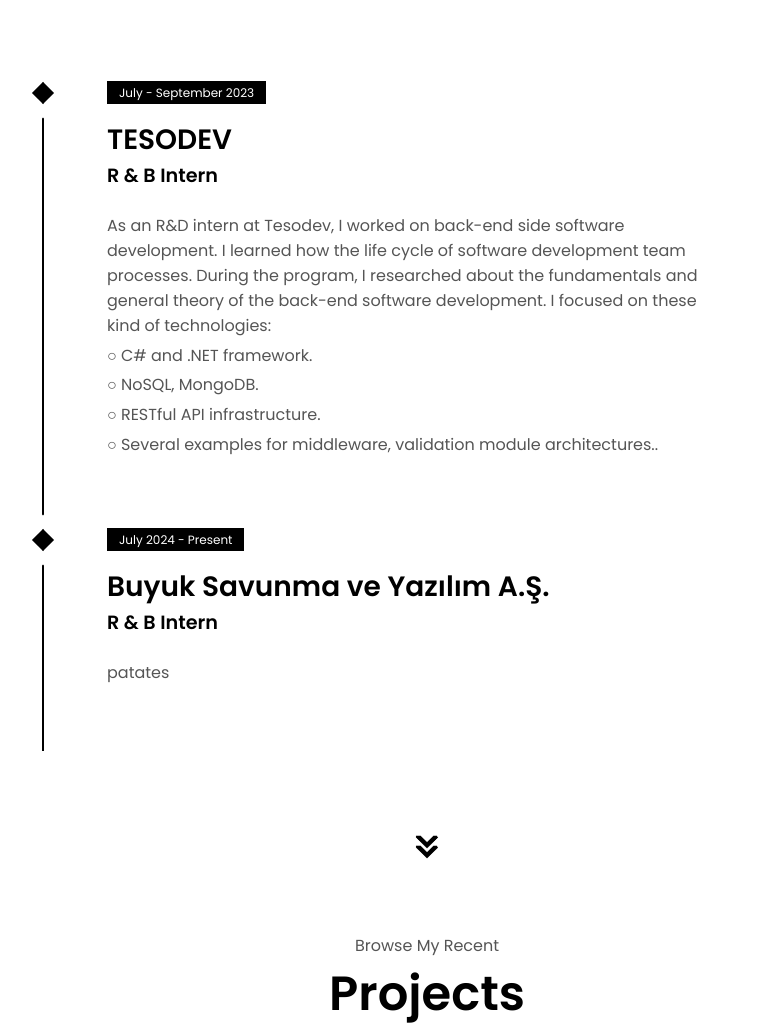
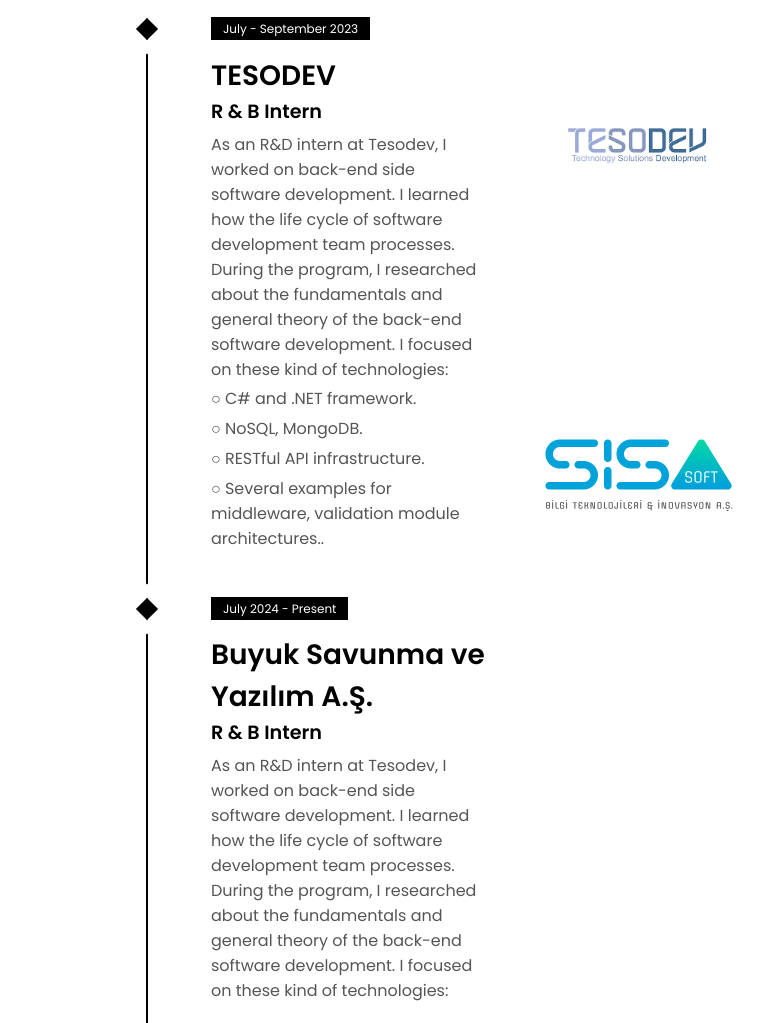
Before and after one commit to burak-albayrak/my-portfolio-website, a website: page index.html in a window 1280 px wide. Shown: the part 1696-2719 px from the top of the page, without its empty margins (213-976 px from the left). Drawn offline with Linux system fonts and the light colour scheme.

Commit message:
updating experience section

```diff
--- a/index.html
+++ b/index.html
@@ -156,6 +156,7 @@
       <p class="section__text__p1">Explore My</p>
       <h1 class="title">Experience</h1>
       <div class="experience-details-container">
+        <div class = "timeline-and-image-container">
           <!-- Experience Timeline -->
           <ul class="experience__timeline">
             <div class="timeline__event">
@@ -181,10 +182,19 @@
                 <p class="timeline__event-thumbnail">July 2024 - Present</p>
                 <h3>Buyuk Savunma ve Yazılım A.Ş.</h3>
                 <h4>R & B Intern</h4>
-              <p>patates</p>
+                <p>As an R&D intern at Tesodev, I worked on back-end side software
+                  development. I learned how the life cycle of software development
+                  team processes. During the program, I researched about the
+                  fundamentals and general theory of the back-end software
+                  development. I focused on these kind of technologies:</p>
               </div>
             </div>
           </ul>
+          <div class = "logos-container">
+            <img src="./assets/tesodev.png" alt="TESODEV" class="logo-image-experience">
+            <img src="./assets/sisasoft.PNG" alt="BSVYTECH" class="logo-image-experience">
+          </div>
+        </div>
       </div>
       <img src="./assets/arrow.png" alt="Arrow icon" class="icon experience-arrow" onclick="location.href='./#project'">
     </section>
--- a/style.css
+++ b/style.css
@@ -550,11 +550,6 @@
   width: auto;
 }
 
-.logo-image-experience {
-  height: 150px;
-  width: auto;
-}
-
 /* experience timeline */
 
 .rotate {
@@ -602,6 +597,7 @@
   top: -1.875em;
   left: 4em;
   width: 80%;
+  margin-bottom: -25px;
 }
 
 .timeline__event-copy h3 {
@@ -610,7 +606,7 @@
 
 .timeline__event-copy h4 {
   font-size: 1.2em;
-  margin-bottom: 1.2em;
+  margin-bottom: 0.3em;
 }
 
 .timeline__event-copy strong {
@@ -645,3 +641,37 @@
   margin-bottom: 1.2em;
   padding: 0.25em 1em 0.2em 1em;
 }
+
+.experience-details-container {
+  display: flex;
+  flex-direction: column;
+  align-items: center;
+  justify-content: center;
+}
+
+.timeline-and-image-container {
+  display: flex;
+  justify-content: space-between; /* Timeline ve resim arasında boşluk bırakır */
+  align-items: flex-start;
+  width: 65%; /* Konteyneri tam genişlik yapar */
+}
+
+.experience__timeline {
+  list-style: none;
+  padding: 0;
+  margin: 0;
+  flex-grow: 1; /* Timeline'a mümkün olduğunca çok yer verir */
+}
+
+.logo-image-experience {
+  width: 200px;
+  height: auto;
+  margin-top: 60px;
+  margin-bottom: 100px;
+}
+
+.logos-container {
+  display: flex;
+  flex-direction: column;
+  align-items: center;
+}
```
Also changed, not shown: assets/sisasoft.PNG (added). Lines whose indentation alone changed are shown as unchanged.
